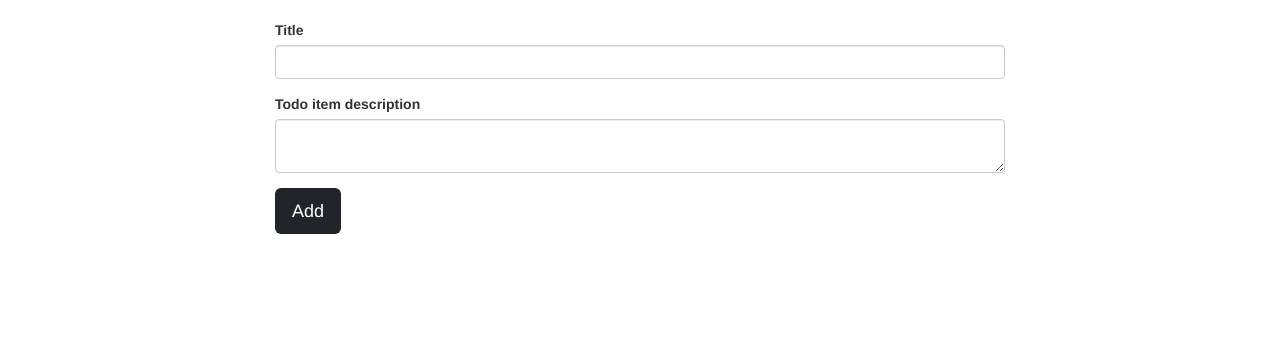
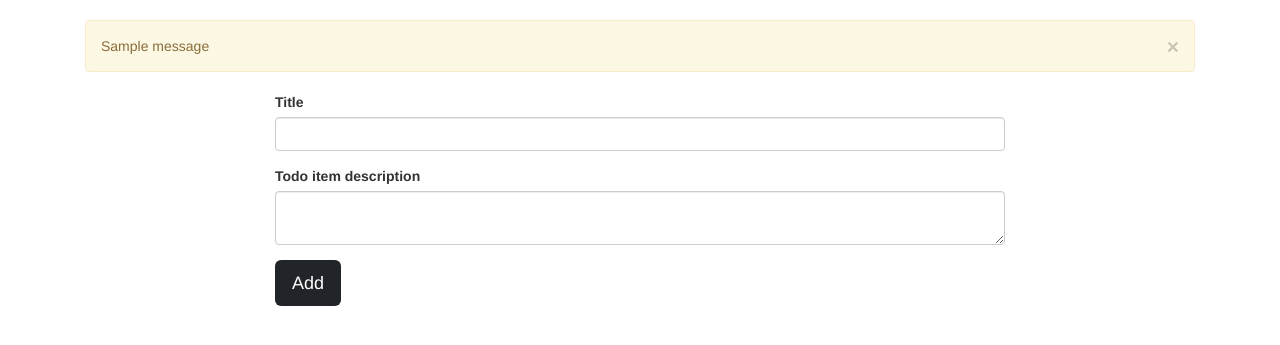
Before and after one commit to Abdulaziz-Hassan/todolist-website, a Flask app: page /add-item in a window 1280 px wide. Shown: the part 62-407 px from the top of the page. Run offline with Flask 2, Linux system fonts and the light colour scheme; a user stored in the database is signed in; tables that the repository leaves empty hold one stand-in row (values such as "Sample post"); one stand-in notice (Sample message) is shown; some libraries are stand-ins or nearby versions.

Commit message:
feat: flash error messages and change completed item color

```diff
--- a/forms.py
+++ b/forms.py
@@ -1,13 +1,13 @@
 from flask_wtf import FlaskForm, RecaptchaField
 from wtforms import StringField, SubmitField, PasswordField
-from wtforms.validators import DataRequired, Email
+from wtforms.validators import DataRequired, Email, Length
 from flask_ckeditor import CKEditorField
 
 
 class RegisterForm(FlaskForm):
     name = StringField("Name", validators=[DataRequired()])
     email = StringField("Email", validators=[DataRequired(), Email(message=f"Enter a valid email.")])
-    password = PasswordField("Password", validators=[DataRequired()])
+    password = PasswordField("Password", validators=[DataRequired(), Length(min=6, max=35)])
     recaptcha = RecaptchaField()
     submit = SubmitField("Register")
 
--- a/templates/header.html
+++ b/templates/header.html
@@ -38,6 +38,18 @@
         </div>
     </div>
 </nav>
+{% block content %}
+<div class="container">
+    {% for message in get_flashed_messages() %}
+    <div class="alert alert-warning">
+        <button class="close" data-dismiss="alert" type="button">&times;</button>
+        {{ message }}
+    </div>
+    {% endfor %}
+
+    {% block page_content %}{% endblock %}
+</div>
+{% endblock %}
 <!-- Optional JavaScript; choose one of the two! -->
 
 <!-- Option 1: Bootstrap Bundle with Popper -->
```
Also changed, not shown: todolist.db.
